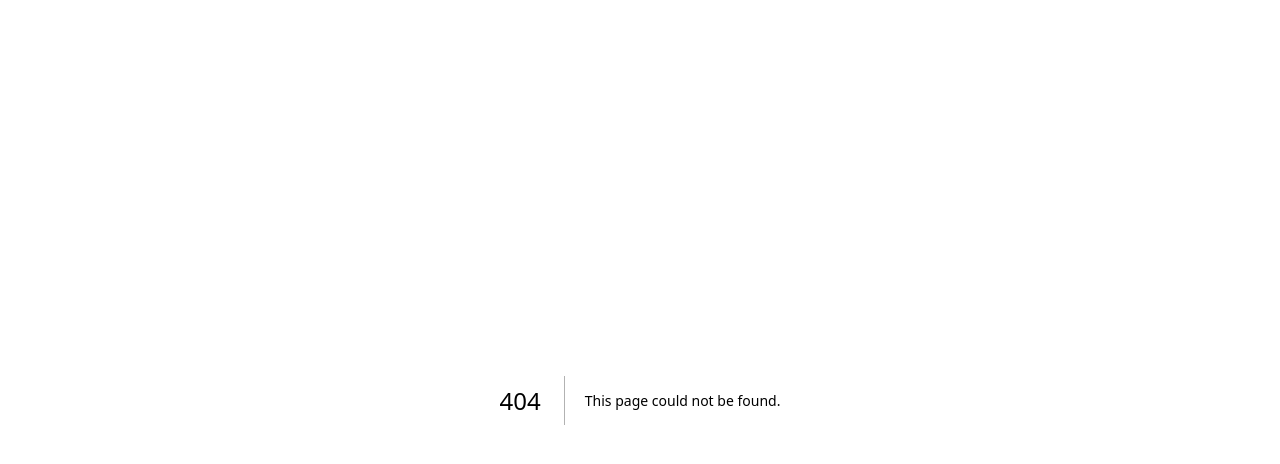
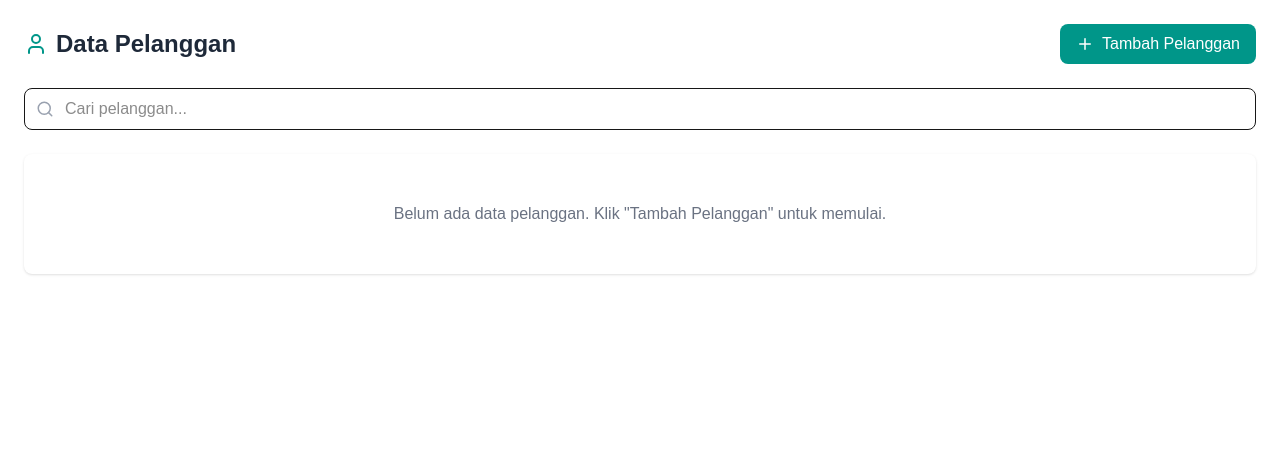
Before and after one commit to yudibhp8713/karsapos, a Next.js app: page /dashboard/customers in a window 1280 px wide. Before the commit this address had no page. Shown: the top 464 px of the page. Built offline with nearby package versions, Linux system fonts and the light colour scheme.

Commit message:
Tambah halaman Pelanggan

```diff
--- /dev/null
+++ b/app/dashboard/customers/page.tsx
@@ -0,0 +1,182 @@
+'use client';
+
+import { useState, useEffect } from 'react';
+import { Plus, Edit2, Trash2, User, Search, Phone, Mail, MapPin } from 'lucide-react';
+
+interface Customer {
+  id: string;
+  name: string;
+  phone?: string;
+  email?: string;
+  address?: string;
+  createdAt: string;
+}
+
+export default function CustomersPage() {
+  const [customers, setCustomers] = useState<Customer[]>([]);
+  const [search, setSearch] = useState('');
+  const [showModal, setShowModal] = useState(false);
+  const [editing, setEditing] = useState<Customer | null>(null);
+  const [form, setForm] = useState({ name: '', phone: '', email: '', address: '' });
+
+  useEffect(() => {
+    const saved = localStorage.getItem('karsapos_customers');
+    if (saved) setCustomers(JSON.parse(saved));
+  }, []);
+
+  useEffect(() => {
+    localStorage.setItem('karsapos_customers', JSON.stringify(customers));
+  }, [customers]);
+
+  const filtered = customers.filter(c =>
+    c.name.toLowerCase().includes(search.toLowerCase()) ||
+    (c.phone && c.phone.includes(search))
+  );
+
+  const handleSave = (e: React.FormEvent) => {
+    e.preventDefault();
+    if (editing) {
+      setCustomers(customers.map(c => c.id === editing.id ? { ...c, ...form } : c));
+    } else {
+      const newCustomer: Customer = {
+        id: Date.now().toString(),
+        ...form,
+        createdAt: new Date().toISOString()
+      };
+      setCustomers([...customers, newCustomer]);
+    }
+    resetForm();
+  };
+
+  const handleEdit = (c: Customer) => {
+    setEditing(c);
+    setForm({ name: c.name, phone: c.phone || '', email: c.email || '', address: c.address || '' });
+    setShowModal(true);
+  };
+
+  const handleDelete = (id: string) => {
+    if (confirm('Hapus data pelanggan ini?')) {
+      setCustomers(customers.filter(c => c.id !== id));
+    }
+  };
+
+  const resetForm = () => {
+    setForm({ name: '', phone: '', email: '', address: '' });
+    setEditing(null);
+    setShowModal(false);
+  };
+
+  return (
+    <div className="p-6">
+      <div className="flex justify-between items-center mb-6">
+        <h1 className="text-2xl font-bold text-gray-800 flex items-center gap-2">
+          <User size={24} className="text-teal-600" /> Data Pelanggan
+        </h1>
+        <button
+          onClick={() => setShowModal(true)}
+          className="bg-teal-600 text-white px-4 py-2 rounded-lg flex items-center gap-2 hover:bg-teal-700"
+        >
+          <Plus size={18} /> Tambah Pelanggan
+        </button>
+      </div>
+
+      <div className="mb-6">
+        <div className="relative">
+          <Search size={18} className="absolute left-3 top-1/2 -translate-y-1/2 text-gray-400" />
+          <input
+            type="text"
+            placeholder="Cari pelanggan..."
+            value={search}
+            onChange={(e) => setSearch(e.target.value)}
+            className="w-full pl-10 pr-4 py-2 border rounded-lg focus:ring-2 focus:ring-teal-500 outline-none"
+          />
+        </div>
+      </div>
+
+      <div className="bg-white rounded-lg shadow overflow-hidden">
+        {filtered.length === 0 ? (
+          <div className="text-center py-12 text-gray-500">
+            Belum ada data pelanggan. Klik "Tambah Pelanggan" untuk memulai.
+          </div>
+        ) : (
+          <div className="divide-y">
+            {filtered.map(c => (
+              <div key={c.id} className="p-4 hover:bg-gray-50">
+                <div className="flex justify-between items-start">
+                  <div>
+                    <h3 className="font-semibold text-lg">{c.name}</h3>
+                    <div className="mt-2 space-y-1 text-sm text-gray-500">
+                      {c.phone && <p className="flex items-center gap-2"><Phone size={14} /> {c.phone}</p>}
+                      {c.email && <p className="flex items-center gap-2"><Mail size={14} /> {c.email}</p>}
+                      {c.address && <p className="flex items-center gap-2"><MapPin size={14} /> {c.address}</p>}
+                    </div>
+                  </div>
+                  <div className="flex gap-2">
+                    <button onClick={() => handleEdit(c)} className="text-blue-600 p-1 hover:bg-blue-50 rounded">
+                      <Edit2 size={16} />
+                    </button>
+                    <button onClick={() => handleDelete(c.id)} className="text-red-600 p-1 hover:bg-red-50 rounded">
+                      <Trash2 size={16} />
+                    </button>
+                  </div>
+                </div>
+              </div>
+            ))}
+          </div>
+        )}
+      </div>
+
+      {/* Modal Form */}
+      {showModal && (
+        <div className="fixed inset-0 bg-black/50 flex items-center justify-center z-50">
+          <div className="bg-white rounded-lg p-6 w-full max-w-md">
+            <h2 className="text-xl font-bold mb-4">{editing ? 'Edit Pelanggan' : 'Tambah Pelanggan Baru'}</h2>
+            <form onSubmit={handleSave} className="space-y-4">
+              <div>
+                <label className="block text-sm font-medium text-gray-700 mb-1">Nama Lengkap *</label>
+                <input
+                  type="text"
+                  value={form.name}
+                  onChange={(e) => setForm({...form, name: e.target.value})}
+                  className="w-full px-3 py-2 border rounded-lg focus:ring-2 focus:ring-teal-500 outline-none"
+                  required
+                />
+              </div>
+              <div>
+                <label className="block text-sm font-medium text-gray-700 mb-1">No. Telepon</label>
+                <input
+                  type="tel"
+                  value={form.phone}
+                  onChange={(e) => setForm({...form, phone: e.target.value})}
+                  className="w-full px-3 py-2 border rounded-lg focus:ring-2 focus:ring-teal-500 outline-none"
+                />
+              </div>
+              <div>
+                <label className="block text-sm font-medium text-gray-700 mb-1">Email</label>
+                <input
+                  type="email"
+                  value={form.email}
+                  onChange={(e) => setForm({...form, email: e.target.value})}
+                  className="w-full px-3 py-2 border rounded-lg focus:ring-2 focus:ring-teal-500 outline-none"
+                />
+              </div>
+              <div>
+                <label className="block text-sm font-medium text-gray-700 mb-1">Alamat</label>
+                <textarea
+                  value={form.address}
+                  onChange={(e) => setForm({...form, address: e.target.value})}
+                  className="w-full px-3 py-2 border rounded-lg focus:ring-2 focus:ring-teal-500 outline-none"
+                  rows={3}
+                />
+              </div>
+              <div className="flex justify-end gap-2 pt-2">
+                <button type="button" onClick={resetForm} className="px-4 py-2 border rounded-lg hover:bg-gray-50">Batal</button>
+                <button type="submit" className="px-4 py-2 bg-teal-600 text-white rounded-lg hover:bg-teal-700">Simpan</button>
+              </div>
+            </form>
+          </div>
+        </div>
+      )}
+    </div>
+  );
+}
```
